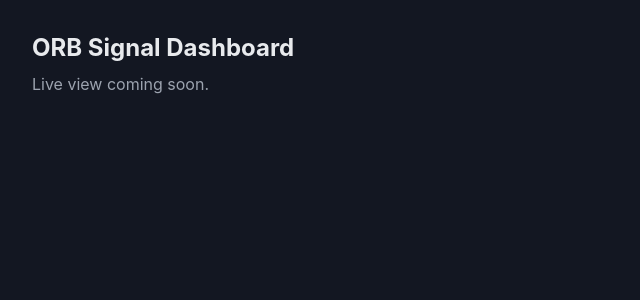
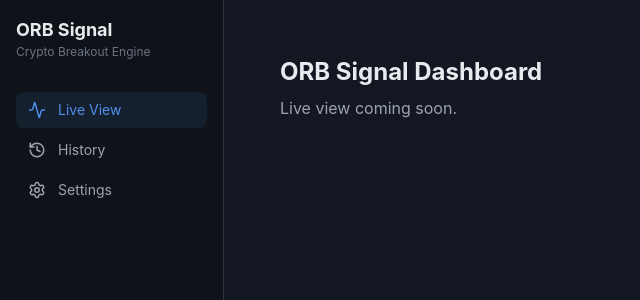
Before and after one commit to Chaseimas/life-optimizer, a Next.js app in the folder orb-signal/: page / in a window 1280 px wide. Shown: the top 300 px of the page, without its empty margins (0-640 px from the left). Built offline with nearby package versions, Linux system fonts and the light colour scheme.

Commit message:
feat: add dashboard layout with sidebar and mobile nav

```diff
--- a/orb-signal/src/app/layout.tsx
+++ b/orb-signal/src/app/layout.tsx
@@ -1,4 +1,6 @@
 import type { Metadata } from "next";
+import { Sidebar } from "@/components/layout/sidebar";
+import { MobileNav } from "@/components/layout/mobile-nav";
 import "./globals.css";
 
 export const metadata: Metadata = {
@@ -10,7 +12,13 @@ export default function RootLayout({ children }: { children: React.ReactNode })
   return (
     <html lang="en">
       <body className="min-h-screen bg-bg-primary text-text-primary">
-        {children}
+        <div className="flex">
+          <Sidebar />
+          <main className="flex-1 p-6 pb-20 md:pb-6 min-h-screen">
+            {children}
+          </main>
+        </div>
+        <MobileNav />
       </body>
     </html>
   );
--- /dev/null
+++ b/orb-signal/src/components/layout/mobile-nav.tsx
@@ -0,0 +1,35 @@
+"use client";
+
+import Link from "next/link";
+import { usePathname } from "next/navigation";
+import { Activity, History, Settings } from "lucide-react";
+
+const NAV_ITEMS = [
+  { href: "/", label: "Live", icon: Activity },
+  { href: "/history", label: "History", icon: History },
+  { href: "/settings", label: "Settings", icon: Settings },
+];
+
+export function MobileNav() {
+  const pathname = usePathname();
+
+  return (
+    <nav className="md:hidden fixed bottom-0 left-0 right-0 bg-bg-secondary border-t border-border flex justify-around py-2 z-50">
+      {NAV_ITEMS.map(({ href, label, icon: Icon }) => {
+        const active = pathname === href;
+        return (
+          <Link
+            key={href}
+            href={href}
+            className={`flex flex-col items-center gap-0.5 text-xs ${
+              active ? "text-blue" : "text-text-muted"
+            }`}
+          >
+            <Icon size={20} />
+            {label}
+          </Link>
+        );
+      })}
+    </nav>
+  );
+}
--- /dev/null
+++ b/orb-signal/src/components/layout/sidebar.tsx
@@ -0,0 +1,43 @@
+"use client";
+
+import Link from "next/link";
+import { usePathname } from "next/navigation";
+import { Activity, History, Settings } from "lucide-react";
+
+const NAV_ITEMS = [
+  { href: "/", label: "Live View", icon: Activity },
+  { href: "/history", label: "History", icon: History },
+  { href: "/settings", label: "Settings", icon: Settings },
+];
+
+export function Sidebar() {
+  const pathname = usePathname();
+
+  return (
+    <aside className="hidden md:flex flex-col w-56 bg-bg-secondary border-r border-border min-h-screen p-4">
+      <div className="mb-8">
+        <h1 className="text-lg font-bold text-text-primary">ORB Signal</h1>
+        <p className="text-xs text-text-muted">Crypto Breakout Engine</p>
+      </div>
+      <nav className="flex flex-col gap-1">
+        {NAV_ITEMS.map(({ href, label, icon: Icon }) => {
+          const active = pathname === href;
+          return (
+            <Link
+              key={href}
+              href={href}
+              className={`flex items-center gap-3 px-3 py-2 rounded-lg text-sm transition-colors ${
+                active
+                  ? "bg-blue/10 text-blue"
+                  : "text-text-secondary hover:text-text-primary hover:bg-bg-card"
+              }`}
+            >
+              <Icon size={18} />
+              {label}
+            </Link>
+          );
+        })}
+      </nav>
+    </aside>
+  );
+}
```
